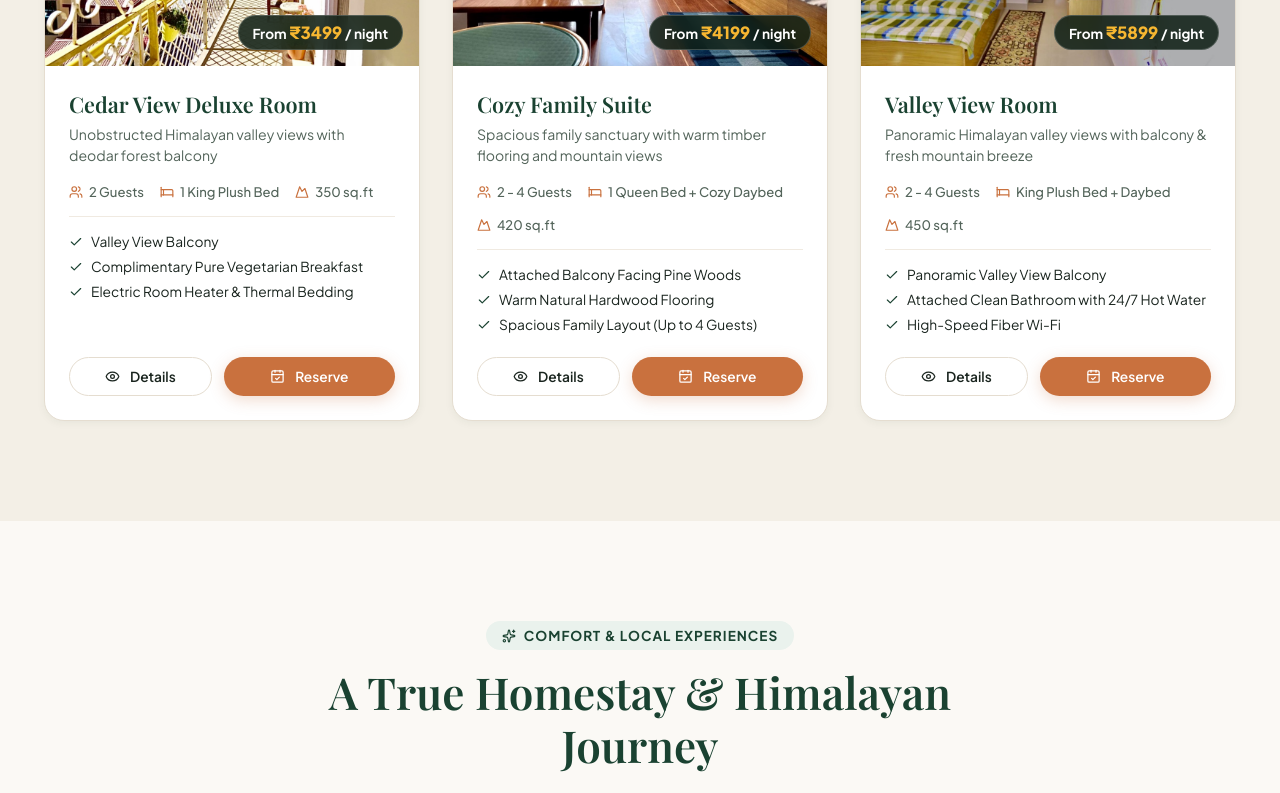
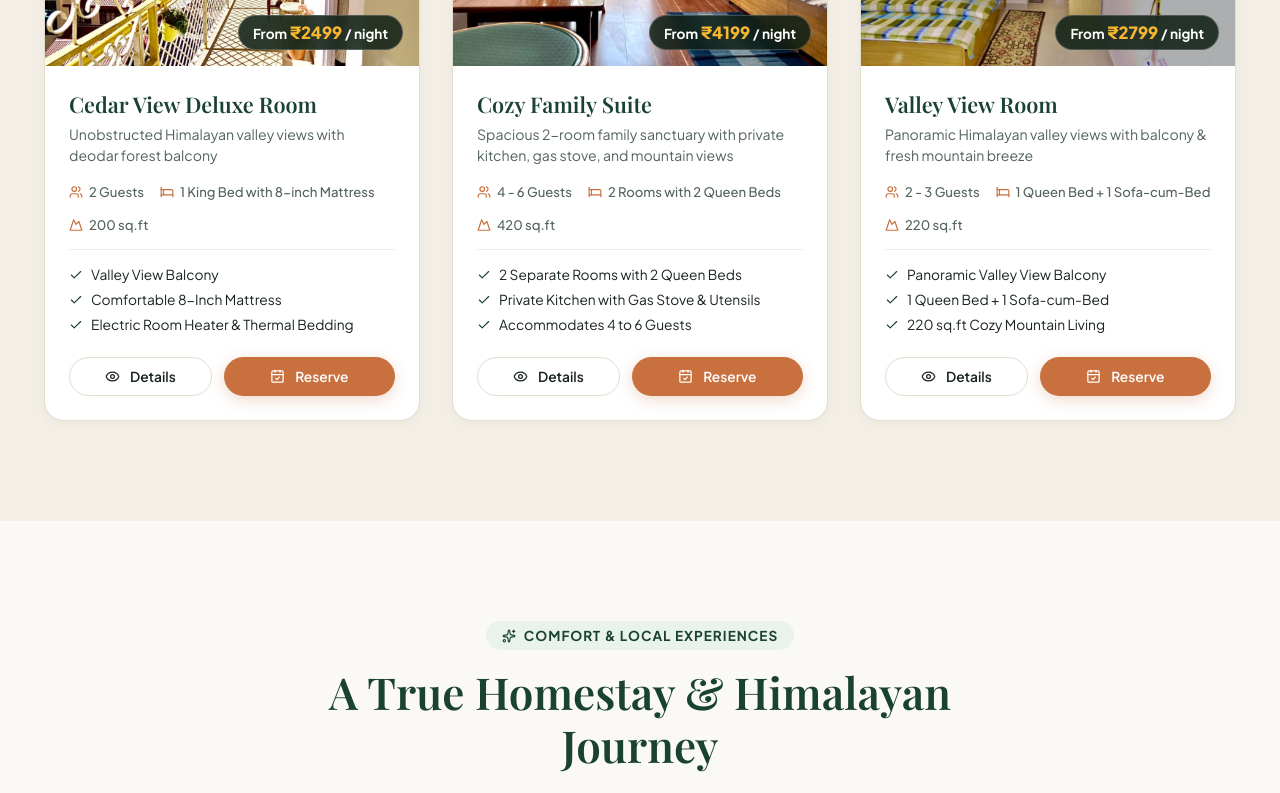
Before and after one commit to rishabrishu0001/Dev-Homestay, a Next.js app: page / in a window 1280 px wide. Shown: the part 2400-3193 px from the top of the page. Built offline with nearby package versions, Linux system fonts and the light colour scheme; a web font is replaced by a local one.

Commit message:
Update room pricing, specifications, kitchen amenities, and remove included wording

```diff
--- a/src/components/BookingSection.tsx
+++ b/src/components/BookingSection.tsx
@@ -116,7 +116,7 @@ export const BookingSection: React.FC<BookingSectionProps> = ({
           </span>
           <h2 className="section-title">Reserve Your Mountain Getaway</h2>
           <p className="section-desc">
-            Book directly with host Dev for guaranteed best prices, complimentary pure vegetarian breakfast, and personalized stay &amp; travel coordination.
+            Book directly with host Dev for guaranteed best prices, authentic pure vegetarian home-cooked food, and personalized stay &amp; travel coordination.
           </p>
         </div>
 
@@ -236,7 +236,9 @@ export const BookingSection: React.FC<BookingSectionProps> = ({
                   <option value="2">2 Adults</option>
                   <option value="3">3 Adults</option>
                   <option value="4">4 Adults</option>
-                  <option value="5+">5+ Guests (Family / Group)</option>
+                  <option value="5">5 Adults</option>
+                  <option value="6">6 Adults (Family Suite)</option>
+                  <option value="6+">6+ Guests (Family / Group)</option>
                 </select>
               </div>
 
--- a/src/components/Hero.tsx
+++ b/src/components/Hero.tsx
@@ -108,7 +108,8 @@ export const Hero: React.FC<HeroProps> = ({ onSearch }) => {
                 <option value="2">2 Guests</option>
                 <option value="3">3 Guests</option>
                 <option value="4">4 Guests</option>
-                <option value="5">5+ Guests (Family Suite)</option>
+                <option value="5">5 Guests</option>
+                <option value="6">6 Guests (Family Suite)</option>
               </select>
             </div>
 
--- a/src/components/RoomModal.tsx
+++ b/src/components/RoomModal.tsx
@@ -101,9 +101,9 @@ export const RoomModal: React.FC<RoomModalProps> = ({ room, onClose, onSelectFor
             <p className={styles.roomDesc}>{room.description}</p>
           </div>
 
-          {/* Included Features */}
+          {/* Amenities & Services */}
           <div>
-            <h3 className={styles.sectionHeading}>Included Amenities & Services</h3>
+            <h3 className={styles.sectionHeading}>Amenities & Services</h3>
             <ul className={styles.featuresList}>
               {room.features.map((feature, idx) => (
                 <li key={idx} className={styles.featureItem}>
--- a/src/data/homestayData.ts
+++ b/src/data/homestayData.ts
@@ -83,12 +83,12 @@ export const ROOMS: Room[] = [
     name: "Cedar View Deluxe Room",
     tagline: "Unobstructed Himalayan valley views with deodar forest balcony",
     category: "deluxe",
-    pricePerNight: 3499,
-    originalPrice: 4499,
+    pricePerNight: 2499,
+    originalPrice: 3299,
     capacity: "2 Guests",
-    bedType: "1 King Plush Bed",
+    bedType: "1 King Bed with 8-inch Mattress",
     view: "Panoramic Pine Valley & Himalayan Ridges",
-    size: "350 sq.ft",
+    size: "200 sq.ft",
     badge: "Most Popular",
     image: "/images/rooms/hotel-panoramic-veranda-view.jpg",
     gallery: [
@@ -102,24 +102,24 @@ export const ROOMS: Room[] = [
     ],
     features: [
       "Valley View Balcony",
-      "Complimentary Pure Vegetarian Breakfast",
+      "Comfortable 8-Inch Mattress",
       "Electric Room Heater & Thermal Bedding",
       "Ensuite Bath with 24/7 Geyser Hot Water",
       "High-Speed Fiber Wi-Fi",
       "Herbal Tea & Coffee Maker",
       "Daily Housekeeping & Fresh Linens"
     ],
-    description: "Perched on the upper floor, our Cedar View Deluxe Room boasts expansive glass windows and an attached balcony framing uninterrupted vistas of mist-clad Himalayan pine forests and tranquil valley slopes."
+    description: "Perched on the upper floor, our 200 sq.ft Cedar View Deluxe Room boasts comfortable bedding with an 8-inch mattress, expansive glass windows, and an attached balcony framing uninterrupted vistas of mist-clad Himalayan pine forests."
   },
   {
     id: "cozy-family-suite",
     name: "Cozy Family Suite",
-    tagline: "Spacious family sanctuary with warm timber flooring and mountain views",
+    tagline: "Spacious 2-room family sanctuary with private kitchen, gas stove, and mountain views",
     category: "attic",
     pricePerNight: 4199,
     originalPrice: 5299,
-    capacity: "2 - 4 Guests",
-    bedType: "1 Queen Bed + Cozy Daybed",
+    capacity: "4 - 6 Guests",
+    bedType: "2 Rooms with 2 Queen Beds",
     view: "Deodar Canopies & Mountain Ridges",
     size: "420 sq.ft",
     badge: "Family Favorite",
@@ -134,27 +134,27 @@ export const ROOMS: Room[] = [
       "/images/views/balcony-snowman-bear.jpg"
     ],
     features: [
+      "2 Separate Rooms with 2 Queen Beds",
+      "Private Kitchen with Gas Stove & Utensils",
+      "Accommodates 4 to 6 Guests",
       "Attached Balcony Facing Pine Woods",
       "Warm Natural Hardwood Flooring",
-      "Spacious Family Layout (Up to 4 Guests)",
       "Electric Heating Blanket & Room Heater",
-      "Dedicated Work & Coffee Lounge",
-      "High-Speed Wi-Fi & Power Backup",
-      "Complimentary Pure Vegetarian Breakfast"
+      "High-Speed Wi-Fi & 24/7 Hot Water"
     ],
-    description: "A warm and inviting suite lined with timber craft, ideal for families and couples seeking peaceful mountain comfort. Large sunlit windows and attached balcony overlook pristine Shimla deodar woods."
+    description: "A spacious 2-room family suite ideal for 4 to 6 guests, featuring 2 queen beds and a private kitchen equipped with gas stove for home cooking. Large sunlit windows and attached balcony overlook pristine Shimla deodar woods."
   },
   {
     id: "valley-view-room",
     name: "Valley View Room",
     tagline: "Panoramic Himalayan valley views with balcony & fresh mountain breeze",
     category: "cottage",
-    pricePerNight: 5899,
-    originalPrice: 7499,
-    capacity: "2 - 4 Guests",
-    bedType: "King Plush Bed + Daybed",
+    pricePerNight: 2799,
+    originalPrice: 3599,
+    capacity: "2 - 3 Guests",
+    bedType: "1 Queen Bed + 1 Sofa-cum-Bed",
     view: "Expansive Pine Valley & Mountain Ridges",
-    size: "450 sq.ft",
+    size: "220 sq.ft",
     badge: "Valley View",
     image: "/images/rooms/bedroom-suite-tv-dressing.jpg",
     gallery: [
@@ -169,14 +169,15 @@ export const ROOMS: Room[] = [
     ],
     features: [
       "Panoramic Valley View Balcony",
+      "1 Queen Bed + 1 Sofa-cum-Bed",
+      "220 sq.ft Cozy Mountain Living",
       "Attached Clean Bathroom with 24/7 Hot Water",
       "High-Speed Fiber Wi-Fi",
       "Tea/Coffee Amenities & Electric Kettle",
       "Electric Room Heater & Thermal Bedding",
-      "Complimentary Pure Vegetarian Breakfast",
       "Dedicated Dressing Area & Wardrobe"
     ],
-    description: "Wake up to sweeping views of the lush Dudhli-Bharari pine valley and morning mist. Features an attached sitout balcony to soak in fresh mountain air, quiet cedar acoustics, and stunning sunsets."
+    description: "A cozy 220 sq.ft mountain room with 1 queen bed and 1 sofa-cum-bed, opening up to sweeping views of the lush Dudhli-Bharari pine valley and morning mist. Features an attached sitout balcony to soak in fresh mountain air, quiet cedar acoustics, and stunning sunsets."
   }
 ];
 
```
